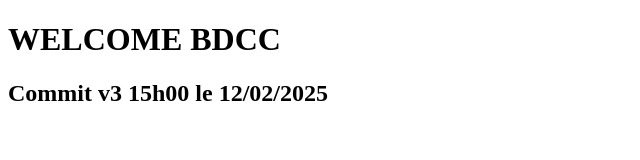
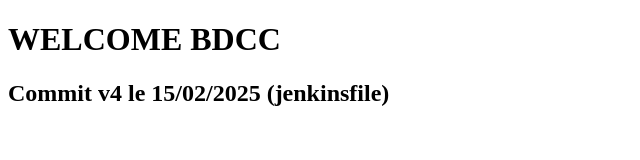
Before and after one commit to YounessKAISSI/TP5-DEVOPS, a plain HTML site: page index.html in a window 1280 px wide. Shown: the whole page, without its empty margins (0-640 px from the left). Drawn offline with Linux system fonts and the light colour scheme.

Commit message:
Commit v4 avec (jenkinsfile)

```diff
--- a/index.html
+++ b/index.html
@@ -7,6 +7,6 @@
 <body>
     <h1>WELCOME BDCC</h1>
 
-    <h2>Commit v3 15h00 le 12/02/2025</h2>
+    <h2>Commit v4 le 15/02/2025 (jenkinsfile)</h2>
 </body>
 </html>
```
